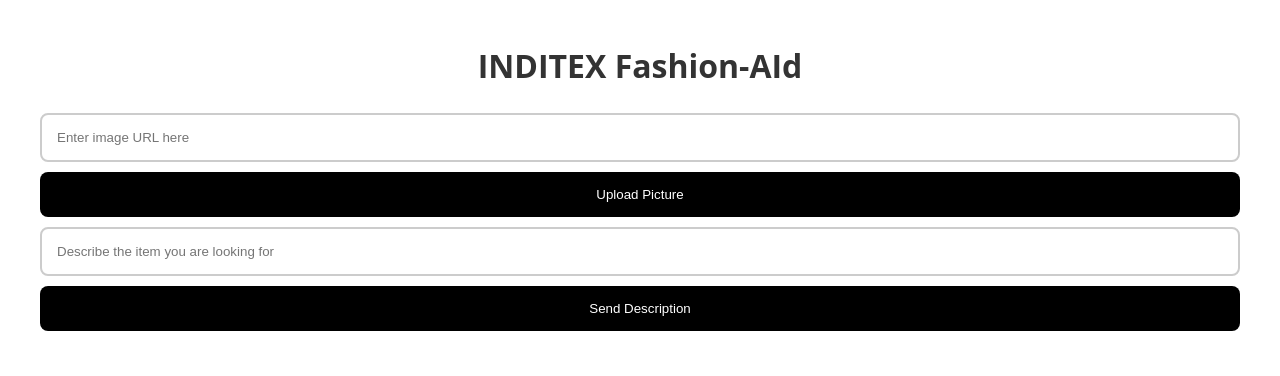
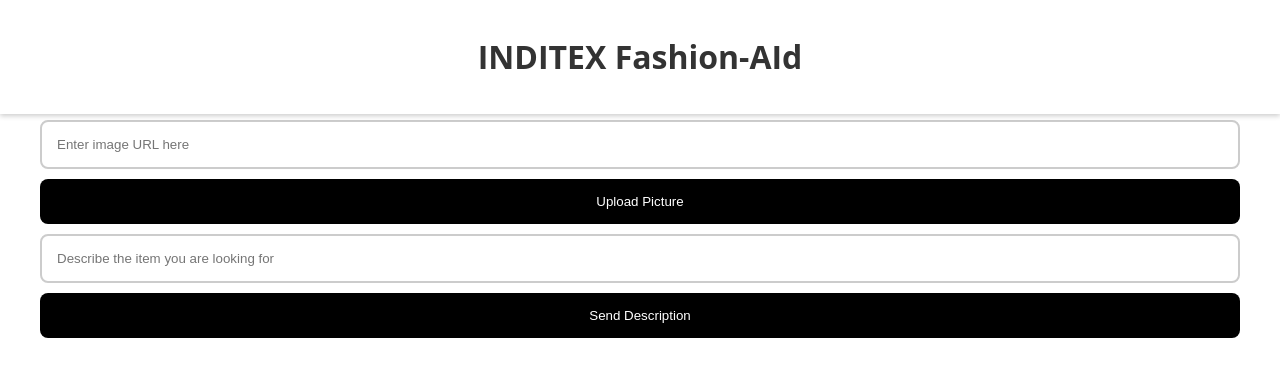
Before and after one commit to Barathaner/HackUPC, a React (Create React App) app in the folder frontend/my-app/: page / in a window 1280 px wide. Shown: the top 376 px of the page. Built offline with nearby package versions, Linux system fonts and the light colour scheme.

Commit message:
update FE

```diff
--- a/frontend/my-app/src/App.css
+++ b/frontend/my-app/src/App.css
@@ -50,3 +50,25 @@
     transform: rotate(360deg);
   }
 }
+
+.fixed-header {
+  position: fixed;
+  top: 0;
+  left: 0;
+  right: 0;
+  /* Ensures the header extends full width */
+  background-color: white;
+  /* Background color for better readability */
+  z-index: 1000;
+  /* Keeps the header above other content */
+  padding: 10px 0;
+  box-shadow: 0 2px 5px rgba(0, 0, 0, 0.2);
+  /* Optional shadow for visual depth */
+  text-align: center;
+  /* Centers the title in the header */
+}
+
+.content-container {
+  padding-top: 70px;
+  /* Space to ensure content isn't hidden under the header */
+}
--- a/frontend/my-app/src/Dashboard.js
+++ b/frontend/my-app/src/Dashboard.js
@@ -69,7 +69,12 @@
 
     return (
         <div>
+            <header className="fixed-header">
                 <h1>INDITEX Fashion-AId</h1>
+            </header>
+
+            <div className="content-container">
+
                 <input
                     type="text"
                     value={imageUrl}
@@ -96,9 +101,10 @@
                         <div key={index} style={{ textAlign: 'center' }}>
                             <img src={img.url} alt={`Similar Image ${index + 1}`} style={{ maxWidth: '300px', maxHeight: '300px' }} />
                             <p>Product Description: {img.document}</p>
-                        <p>Similarity Score: {1 - img.score}</p>
+                            <p>Similarity Score: {(1 - img.score).toFixed(4)}</p>
                         </div>
                     ))}
+                </div>
             </div>
 
         </div>
```
Lines whose indentation alone changed are shown as unchanged.
